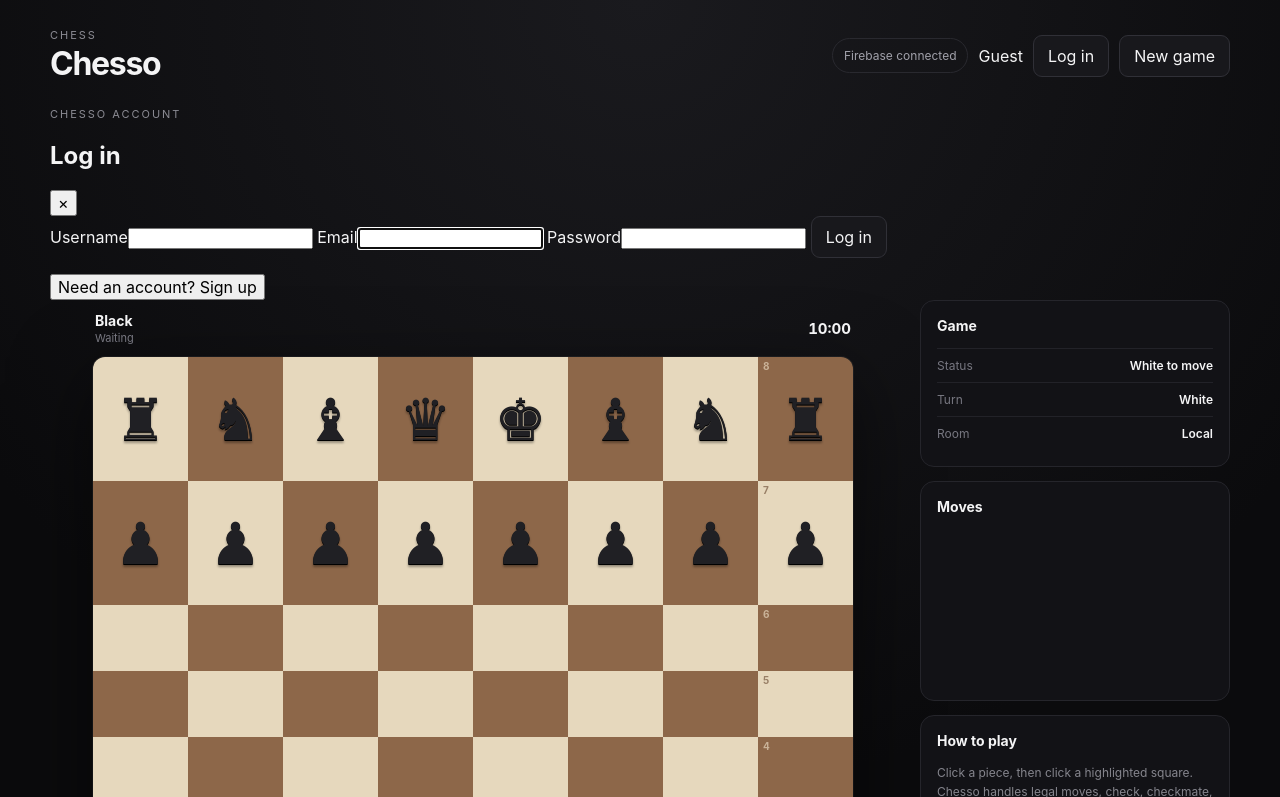
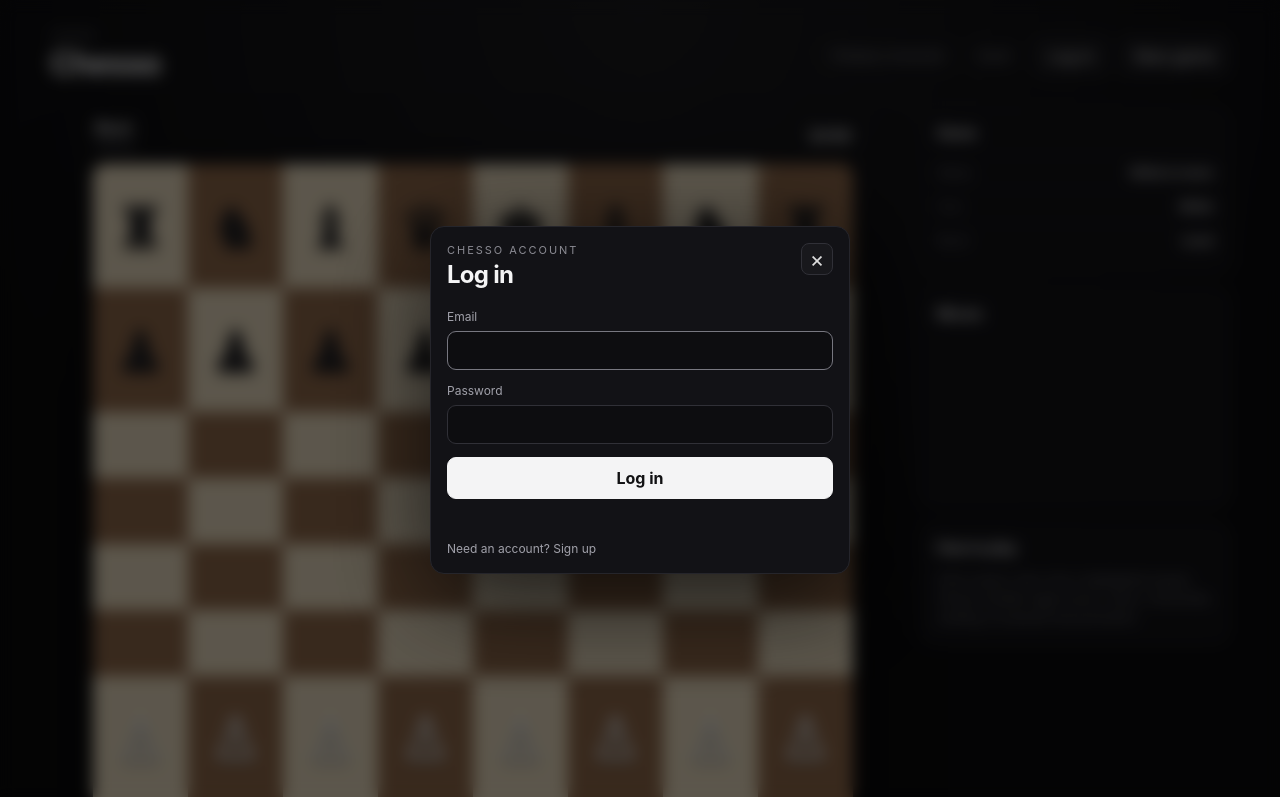
Before and after one commit to rafsky69/chesso, a plain HTML site: page index.html in a window 1280 px wide. Both pictures are taken after a click on the button "New game". Shown: the top 797 px of the page. Drawn offline with Linux system fonts and the light colour scheme; no server answers.

Commit message:
Style Chesso account UI

```diff
--- a/style.css
+++ b/style.css
@@ -1,13 +1,15 @@
 * { box-sizing: border-box; }
 :root { font-family: Inter, ui-sans-serif, system-ui, -apple-system, BlinkMacSystemFont, "Segoe UI", sans-serif; color: #f4f4f5; background: #0b0b0d; }
 body { margin: 0; min-height: 100vh; background: radial-gradient(circle at top, #1a1a1e, #0b0b0d 55%); }
-button { font: inherit; }
+button, input { font: inherit; }
+button { cursor: pointer; }
 .app { width: min(1180px, calc(100% - 32px)); margin: 0 auto; padding: 28px 0 48px; }
 .topbar { display:flex; align-items:center; justify-content:space-between; gap:20px; margin-bottom:24px; }
 .eyebrow { font-size:11px; letter-spacing:.18em; color:#8b8b93; }
 h1 { margin:2px 0 0; font-size:32px; letter-spacing:-.04em; }
 .top-actions { display:flex; align-items:center; gap:10px; }
-.connection { font-size:12px; color:#a1a1aa; padding:9px 11px; border:1px solid #29292f; border-radius:999px; }
+.connection, .account-name { font-size:12px; color:#a1a1aa; padding:9px 11px; border:1px solid #29292f; border-radius:999px; }
+.account-name { max-width:150px; overflow:hidden; text-overflow:ellipsis; white-space:nowrap; }
 .layout { display:grid; grid-template-columns:minmax(0, 1fr) 310px; gap:24px; align-items:start; }
 .game-panel { min-width:0; }
 .player { width:min(760px,100%); margin:auto; display:flex; align-items:center; justify-content:space-between; padding:12px 2px; }
@@ -35,10 +37,12 @@
 .button { color:#f4f4f5; background:#18181c; border:1px solid #303037; border-radius:9px; padding:10px 14px; cursor:pointer; transition:.15s; }
 .button:hover { background:#222229; }
 .button:active { transform:translateY(1px); }
+.button:disabled { opacity:.5; cursor:not-allowed; }
 .button.danger { color:#ffb4b4; }
+.button.primary { width:100%; background:#f4f4f5; color:#111113; border-color:#f4f4f5; font-weight:700; }
 .message { width:min(760px,100%); margin:10px auto 0; color:#a1a1aa; font-size:13px; }
 .sidebar { display:grid; gap:14px; }
-.card { background:#121216; border:1px solid #25252b; border-radius:14px; padding:16px; }
+.card, .auth-card { background:#121216; border:1px solid #25252b; border-radius:14px; padding:16px; }
 .card h2 { margin:0 0 14px; font-size:14px; }
 .stat { display:flex; justify-content:space-between; gap:12px; padding:9px 0; border-top:1px solid #222228; font-size:12px; }
 .stat span { color:#777780; }
@@ -47,5 +51,17 @@
 .move-list { margin:0; padding-left:30px; max-height:430px; overflow:auto; color:#d4d4d8; font-size:13px; }
 .move-list li { padding:5px 0; }
 .help p { margin:0; color:#85858d; line-height:1.6; font-size:12px; }
+.hidden { display:none !important; }
+.auth-panel { position:fixed; inset:0; z-index:20; display:grid; place-items:center; padding:20px; background:#0009; backdrop-filter:blur(8px); }
+.auth-card { width:min(420px,100%); box-shadow:0 24px 100px #000b; }
+.auth-header { display:flex; align-items:flex-start; justify-content:space-between; gap:16px; margin-bottom:20px; }
+.auth-header h2 { margin:3px 0 0; font-size:24px; letter-spacing:-.03em; }
+.icon-button { width:32px; height:32px; border:1px solid #303037; border-radius:8px; background:#18181c; color:#ddd; font-size:22px; line-height:1; }
+.auth-field { display:flex; flex-direction:column; gap:7px; margin-bottom:13px; color:#a1a1aa; font-size:12px; }
+.auth-field input { width:100%; padding:11px 12px; color:#f4f4f5; background:#0d0d10; border:1px solid #303037; border-radius:9px; outline:none; }
+.auth-field input:focus { border-color:#777780; }
+.auth-message { min-height:18px; margin:12px 0 0; color:#ffb4b4; font-size:12px; }
+.text-button { border:0; background:none; color:#a1a1aa; padding:12px 0 0; font-size:12px; }
+.text-button:hover { color:#f4f4f5; }
 @media (max-width:850px) { .layout { grid-template-columns:1fr; } .sidebar { grid-template-columns:1fr 1fr; } .help { grid-column:1/-1; } }
-@media (max-width:560px) { .app { width:min(100% - 16px,760px); padding-top:16px; } .topbar { margin-bottom:12px; } h1 { font-size:25px; } .connection { display:none; } .sidebar { grid-template-columns:1fr; } .help { grid-column:auto; } .controls { flex-wrap:wrap; } }
+@media (max-width:560px) { .app { width:min(100% - 16px,760px); padding-top:16px; } .topbar { margin-bottom:12px; align-items:flex-start; } h1 { font-size:25px; } .connection { display:none; } .account-name { max-width:100px; } .sidebar { grid-template-columns:1fr; } .help { grid-column:auto; } .controls { flex-wrap:wrap; } .controls .button { flex:1; } }
```
